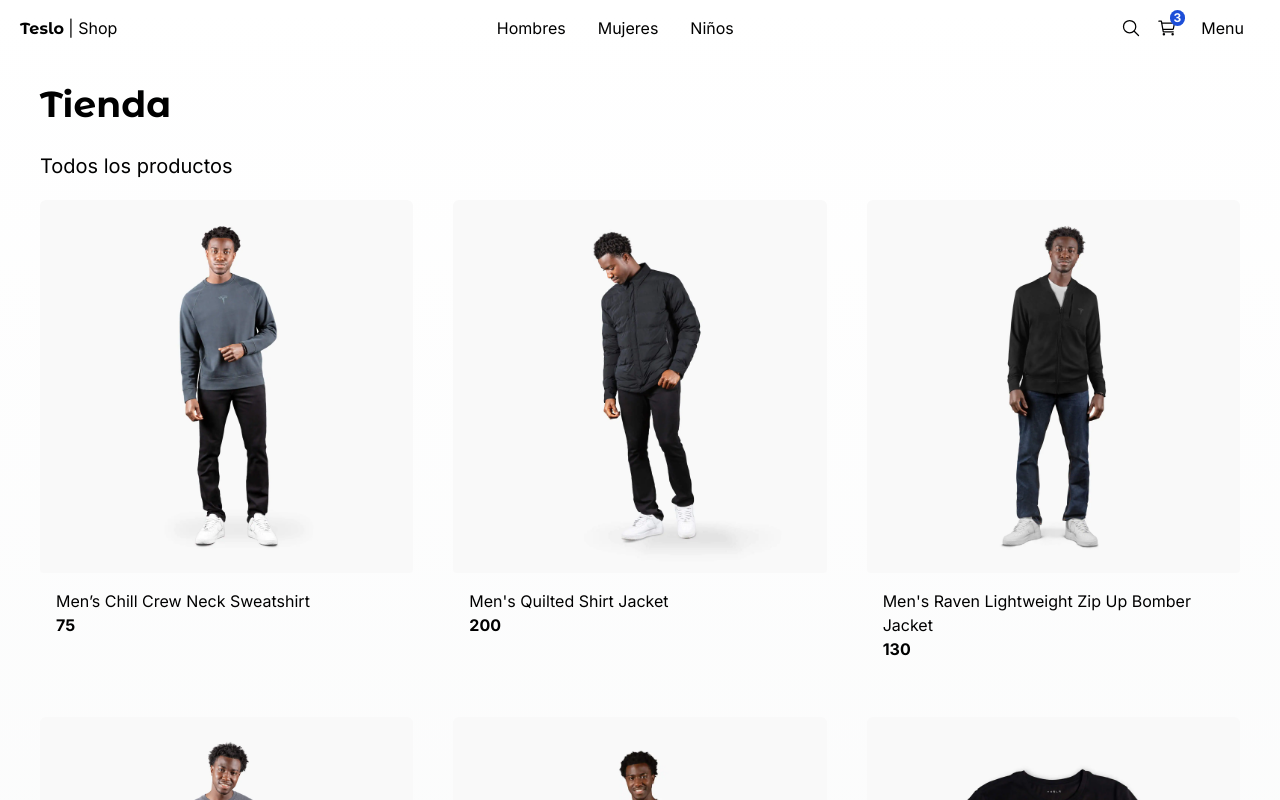
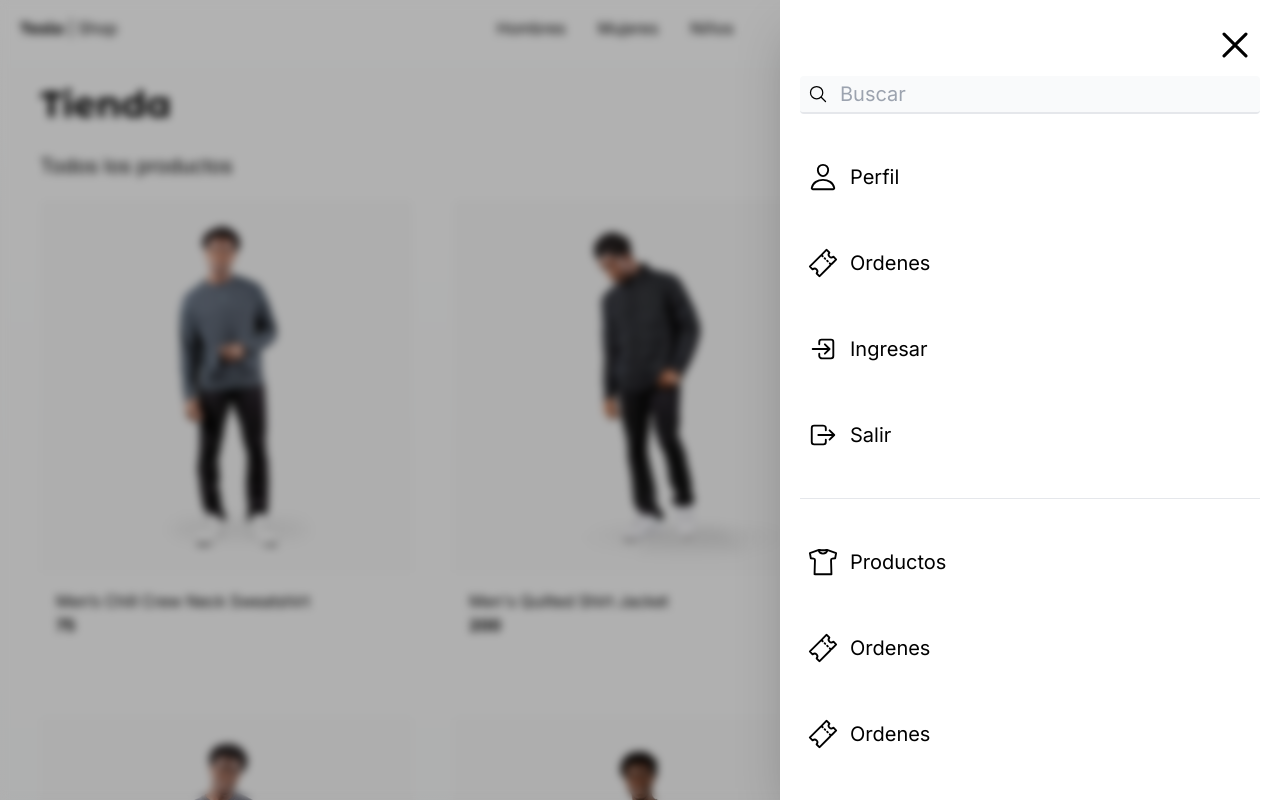
Before and after one commit to valeroman/teslo-shopy, a Next.js app: page / in a window 1280 px wide. Shown: the top 800 px of the page. Built offline with nearby package versions, Linux system fonts and the light colour scheme.

Commit message:
Menu lateral

```diff
--- a/src/app/(shop)/layout.tsx
+++ b/src/app/(shop)/layout.tsx
@@ -1,4 +1,4 @@
-import { TopMenu } from "@/components";
+import { Sidebar, TopMenu } from "@/components";
 
 export default function ShopLayout({ children }: {
  children: React.ReactNode;
@@ -6,6 +6,7 @@
   return (
     <main className="min-h-screen">
       <TopMenu />
+      <Sidebar />
 
       <div className="px-0 sm:px-10">
         { children }
--- a/src/components/index.ts
+++ b/src/components/index.ts
@@ -5,3 +5,4 @@
 export * from './ui/title/Title';
 export * from './products/product-grid/ProductGrid';
 export * from './products/product-grid/ProductGridItem';
+export * from './ui/sidebar/Sidebar';
--- /dev/null
+++ b/src/components/ui/sidebar/Sidebar.tsx
@@ -0,0 +1,133 @@
+'use client';
+
+import Link from 'next/link';
+import React from 'react'
+import { IoCloseOutline, IoLogInOutline, IoLogOutOutline, IoPeopleOutline, IoPersonOutline, IoSearchOutline, IoShirtOutline, IoTicketOutline } from 'react-icons/io5'
+
+export const Sidebar = () => {
+  return (
+    <div>
+
+        {/* Background Blac */}
+        <div
+            className='fixed top-0 left-0 w-screen h-screen z-10 bg-black opacity-30'
+        />
+
+        {/* Blur */}
+        <div
+            className=' fade-in fixed top-0 left-0 w-screen h-screen z-10 backdrop-filter backdrop-blur-sm'
+        />
+
+        {/* Sidemenu */}
+        <nav
+            // todo: efecto slide
+            className='fixed p-5 right-0 top-0 w-[500px] h-screen bg-white z-20 shadow-2xl transform transition-all duration-300'
+        >
+            <IoCloseOutline
+                size={ 50 }
+                className="absolute top-5 right-5 cursor-pointer"
+                onClick={ () => console.log('Click')}
+            />
+
+
+            {/* Input */}
+            <div className='relative mt-14'>
+                <IoSearchOutline
+                    size={ 20 }
+                    className='absolute top-2 left-2'
+                />
+
+                <input
+                    type='text'
+                    placeholder='Buscar'
+                    className='w-full bg-gray-50 rounded pl-10 py-1 pr-10 border-b-2 text-xl border-gray-200 focus:outline-none focus:border-blue-500'
+                />
+            </div>
+
+            {/* Opciones Menu */}
+            <Link
+                href="/"
+                className='flex items-center mt-10 p-2 hover:bg-gray-100 rounded transition-all'
+            >
+                <IoPersonOutline
+                    size={ 30 }
+                />
+                <span className='ml-3 text-xl'>Perfil</span>
+            </Link>
+
+            <Link
+                href="/"
+                className='flex items-center mt-10 p-2 hover:bg-gray-100 rounded transition-all'
+            >
+                <IoTicketOutline
+                    size={ 30 }
+                />
+                <span className='ml-3 text-xl'>Ordenes</span>
+            </Link>
+
+            <Link
+                href="/"
+                className='flex items-center mt-10 p-2 hover:bg-gray-100 rounded transition-all'
+            >
+                <IoLogInOutline
+                    size={ 30 }
+                />
+                <span className='ml-3 text-xl'>Ingresar</span>
+            </Link>
+
+            <Link
+                href="/"
+                className='flex items-center mt-10 p-2 hover:bg-gray-100 rounded transition-all'
+            >
+                <IoLogOutOutline
+                    size={ 30 }
+                />
+                <span className='ml-3 text-xl'>Salir</span>
+            </Link>
+
+            {/* Line Separator */}
+            <div className='w-full h-px bg-gray-200 my-10'/>
+
+            <Link
+                href="/"
+                className='flex items-center mt-10 p-2 hover:bg-gray-100 rounded transition-all'
+            >
+                <IoShirtOutline
+                    size={ 30 }
+                />
+                <span className='ml-3 text-xl'>Productos</span>
+            </Link>
+
+            <Link
+                href="/"
+                className='flex items-center mt-10 p-2 hover:bg-gray-100 rounded transition-all'
+            >
+                <IoTicketOutline
+                    size={ 30 }
+                />
+                <span className='ml-3 text-xl'>Ordenes</span>
+            </Link>
+
+            <Link
+                href="/"
+                className='flex items-center mt-10 p-2 hover:bg-gray-100 rounded transition-all'
+            >
+                <IoTicketOutline
+                    size={ 30 }
+                />
+                <span className='ml-3 text-xl'>Ordenes</span>
+            </Link><Link
+                href="/"
+                className='flex items-center mt-10 p-2 hover:bg-gray-100 rounded transition-all'
+            >
+                <IoPeopleOutline
+                    size={ 30 }
+                />
+                <span className='ml-3 text-xl'>Usuarios</span>
+            </Link>
+
+        </nav>
+
+    </div>
+  )
+}
```
